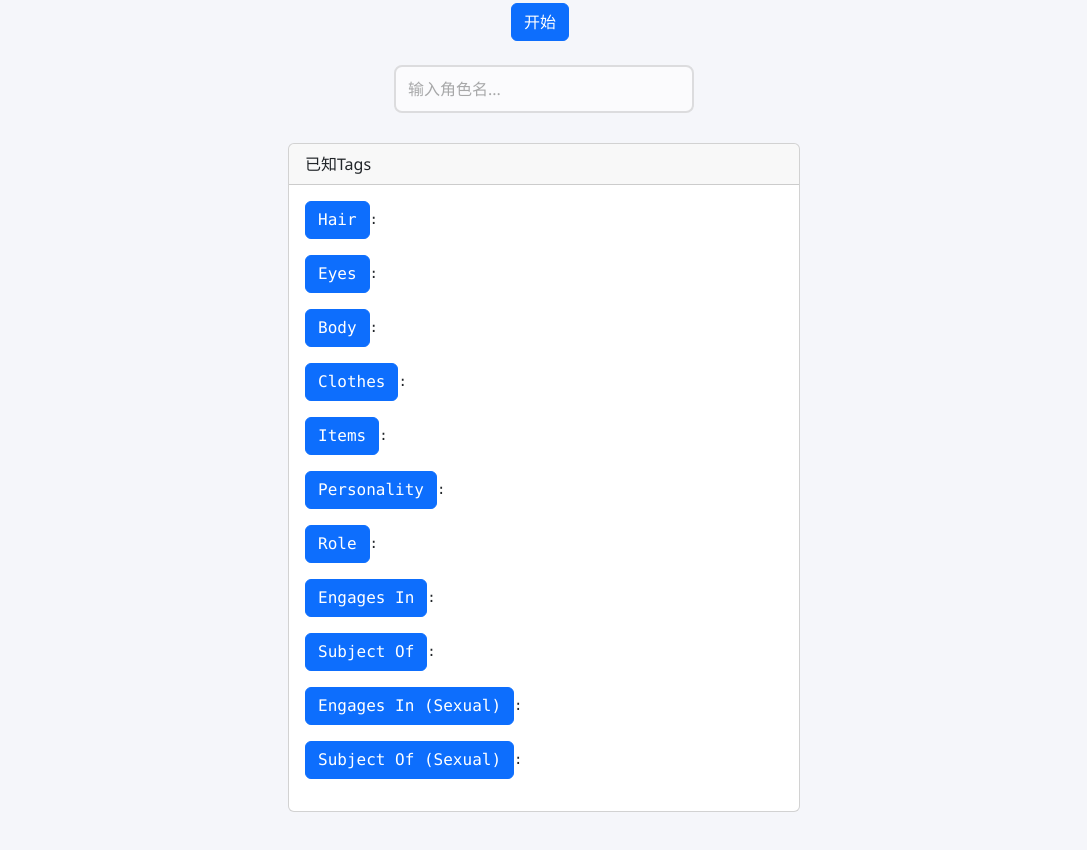
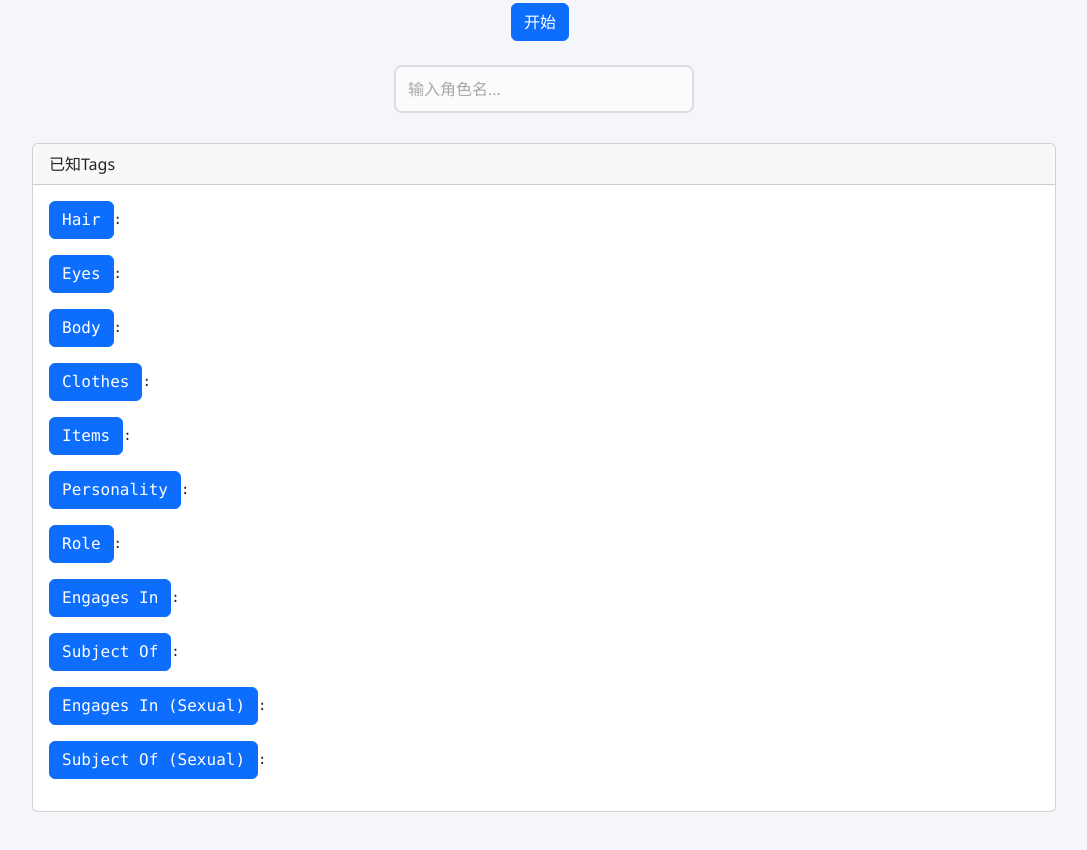
Before and after one commit to Schabe-Antimonfeld/gal-guessr, a plain HTML site: page index.html in a window 1280 px wide. Shown: the part 402-1252 px from the top of the page, without its empty margins (96-1183 px from the left). Drawn offline with nearby package versions, Linux system fonts and the light colour scheme; no server answers.

Commit message:
优化ui

```diff
--- a/index.html
+++ b/index.html
@@ -51,7 +51,8 @@
 
     <div id="result"></div>
 
-    <div class="card" id="traits" style="width: 32rem">
+    <div class="container d-flex justify-content-center">
+        <div class="card w-100" id="traits" style="max-width: 64rem">
             <div class="card-header">已知Tags</div>
             <div class="card-body">
                 <pre id="tHair"><a href="https://vndb.org/i1" class="btn btn-primary" target="_blank" >Hair</a>:</pre>
@@ -67,6 +68,7 @@
                 <pre id="tSubjectOfSexual"><a href="https://vndb.org/i1625" class="btn btn-primary" target="_blank">Subject Of (Sexual)</a>:</pre>
             </div>
         </div>
+    </div>
 
 </body>
 </html>
```
Lines whose indentation alone changed are shown as unchanged.
